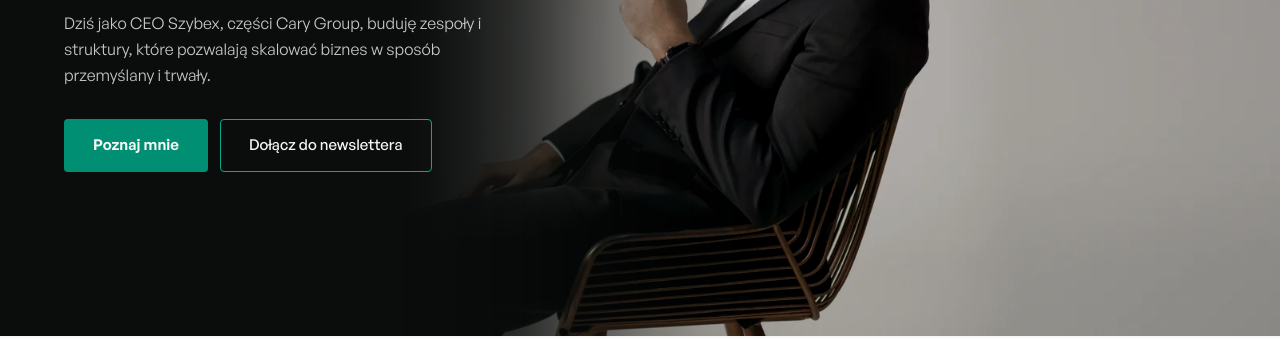
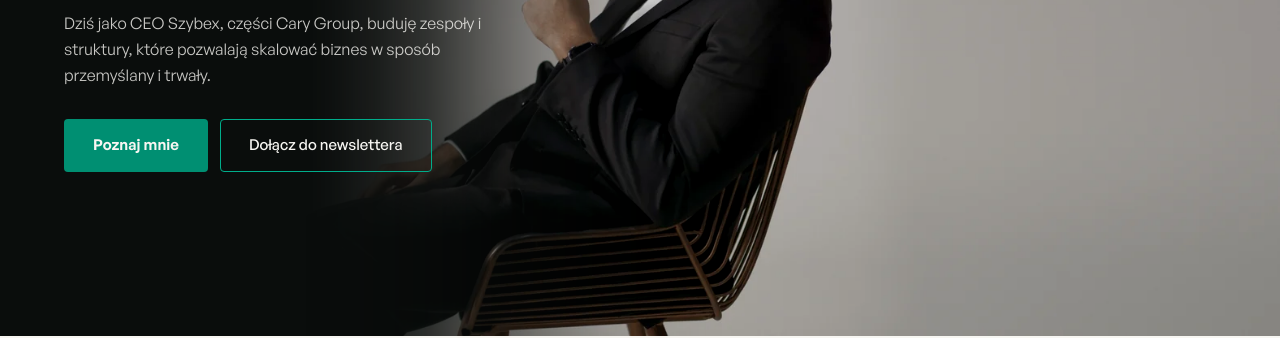
Before and after one commit to pavelski91/michalwilkosz.eu, a plain HTML site: page index.html in a window 1280 px wide. Shown: the part 465-803 px from the top of the page. Drawn offline with Linux system fonts and the light colour scheme.

Commit message:
Hero: przyciski nigdy nie ucinają tekstu (280–520 px, także przy większej czcionce); desktop: Michał bliżej tekstu, więcej szarego tła po prawej
Co-Authored-By: Claude Sonnet 5.5 <noreply@anthropic.com>
Claude-Session: https://claude.ai/code/session_013LL2KChbCobaZxLabcUCCs

```diff
--- a/css/style.css
+++ b/css/style.css
@@ -3246,29 +3246,26 @@ h2.section-title {
 .hero .hero__actions {
   display: flex;
   flex-direction: row;
-  flex-wrap: nowrap;
+  flex-wrap: wrap; /* ostateczność: gdy brakuje miejsca (duża czcionka systemowa), drugi przycisk idzie niżej zamiast się ucinać */
   align-items: stretch;
   gap: 8px;
   width: 100%;
   margin-top: 22px;
 }
 .hero .hero__actions .btn {
-  flex: 2 1 0;
-  min-width: 0;
+  flex: 0 0 auto;
   min-height: 46px;
-  padding-inline: 16px;
-  font-size: 0.875rem;
+  padding-inline: clamp(8px, 3.2vw, 16px);
+  font-size: clamp(0.75rem, 3.6vw, 0.875rem);
   white-space: nowrap;
   text-align: center;
 }
 .hero .hero__actions .hero__cta-secondary {
-  flex: 3 1 0;
+  flex: 1 1 auto;
+  min-width: max-content; /* przycisk nigdy nie jest węższy niż jego tekst */
 }
 .hero .dot-pattern { z-index: -2; } /* za zdjęciem: widać ją tylko w przygaszonych strefach */
 
-@media (max-width: 359px) {
-  .hero .hero__actions .btn { padding-inline: 10px; font-size: 0.8125rem; }
-}
 
 /* --- telefon: wysokość zdjęcia dopasowana do ekranu, żeby przyciski były widoczne od razu.
    Zdjęcie ma stałą wielkość (125vw wysokości) i jest zakotwiczone przy dole; na niższych ekranach
@@ -3329,17 +3326,17 @@ h2.section-title {
     margin: 0;
     /* lekko powiększone (x1,16) i zakotwiczone przy dole: głowa wypada na wysokości nagłówka, ucięty tylko pusty szary kawałek u góry */
     height: calc(var(--hero-h) * 1.16);
-    width: calc(var(--hero-h) * 1.16 * 1.0825); /* proporcja zdjęcia 2165 : 2000 */
+    width: calc(var(--hero-h) * 1.16 * 1.2025); /* proporcja zdjęcia desktopowego 2405 : 2000 */
   }
   .hero .hero__image-frame { aspect-ratio: auto; height: 100%; }
   .hero .hero__image-frame img {
     object-position: 50% 0;
     -webkit-mask-image:
-      linear-gradient(90deg, rgba(0,0,0,0) 0%, rgba(0,0,0,.03) 3.5%, rgba(0,0,0,.1) 8%, rgba(0,0,0,.24) 14%, rgba(0,0,0,.46) 20%, rgba(0,0,0,.7) 27%, rgba(0,0,0,.88) 34%, rgba(0,0,0,.97) 41%, #000 48%),
+      linear-gradient(90deg, rgba(0,0,0,0) 0%, rgba(0,0,0,.03) 3.1%, rgba(0,0,0,.1) 7.2%, rgba(0,0,0,.24) 12.6%, rgba(0,0,0,.46) 18%, rgba(0,0,0,.7) 24.3%, rgba(0,0,0,.88) 30.6%, rgba(0,0,0,.97) 36.9%, #000 43.2%),
       linear-gradient(180deg, #000, #000);
     -webkit-mask-composite: source-in;
     mask-image:
-      linear-gradient(90deg, rgba(0,0,0,0) 0%, rgba(0,0,0,.03) 3.5%, rgba(0,0,0,.1) 8%, rgba(0,0,0,.24) 14%, rgba(0,0,0,.46) 20%, rgba(0,0,0,.7) 27%, rgba(0,0,0,.88) 34%, rgba(0,0,0,.97) 41%, #000 48%),
+      linear-gradient(90deg, rgba(0,0,0,0) 0%, rgba(0,0,0,.03) 3.1%, rgba(0,0,0,.1) 7.2%, rgba(0,0,0,.24) 12.6%, rgba(0,0,0,.46) 18%, rgba(0,0,0,.7) 24.3%, rgba(0,0,0,.88) 30.6%, rgba(0,0,0,.97) 36.9%, #000 43.2%),
       linear-gradient(180deg, #000, #000);
     mask-composite: intersect;
   }
--- a/index.html
+++ b/index.html
@@ -143,6 +143,8 @@
 
         <div class="hero__media">
           <div class="hero__image-frame">
+            <picture>
+              <source media="(min-width: 1024px)" srcset="images/hero-wide-1203.webp 1203w, images/hero-wide-2405.webp 2405w" sizes="1000px" />
               <img
                 src="images/hero-2165.webp"
                 srcset="images/hero-1100.webp 1100w, images/hero-2165.webp 2165w"
@@ -153,6 +155,7 @@
                 loading="eager"
                 fetchpriority="high"
               />
+            </picture>
           </div>
         </div>
 
```
Also changed, not shown: images/hero-wide-1203.webp (added), images/hero-wide-2405.webp (added). Lines whose indentation alone changed are shown as unchanged.
